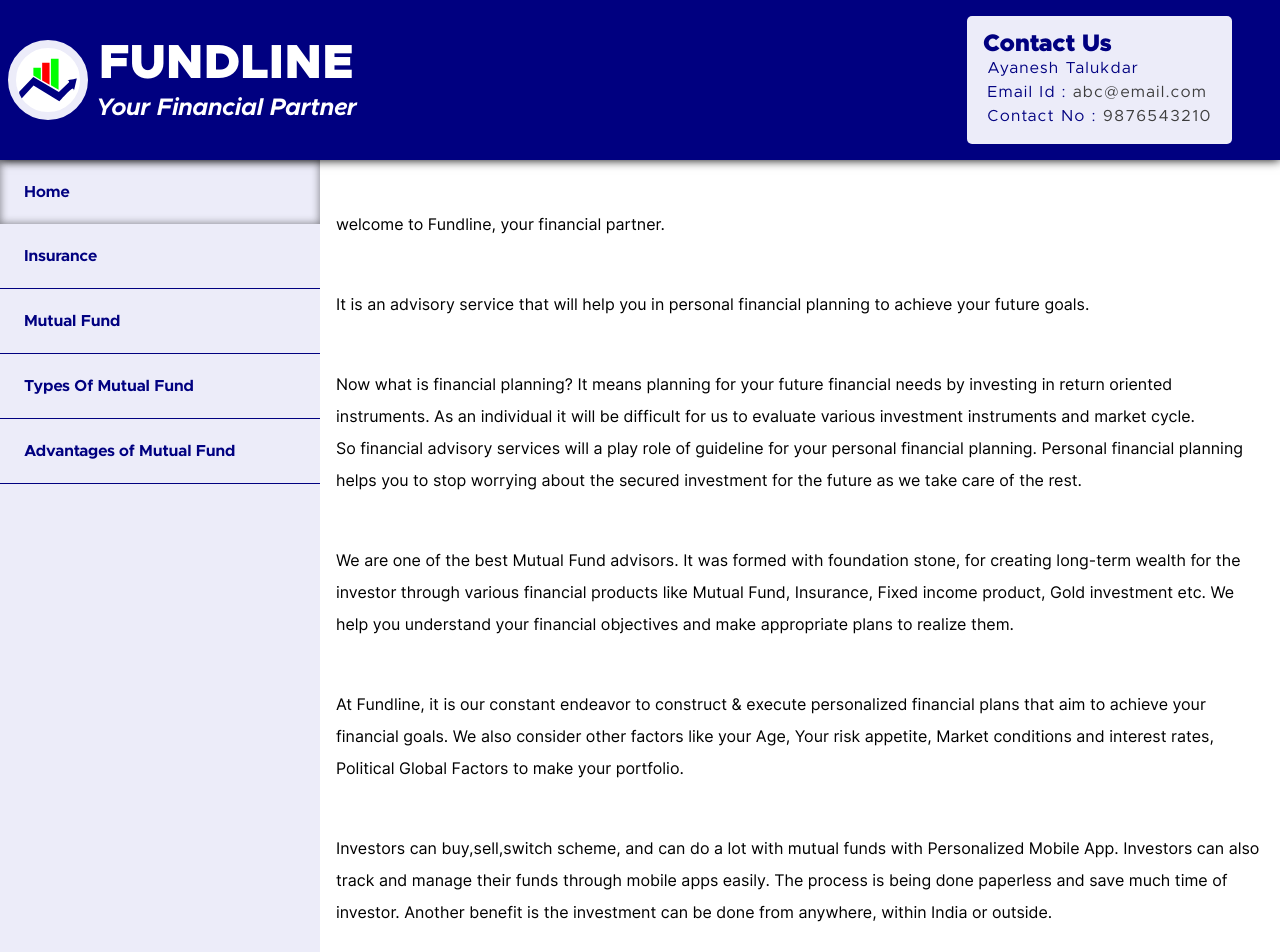
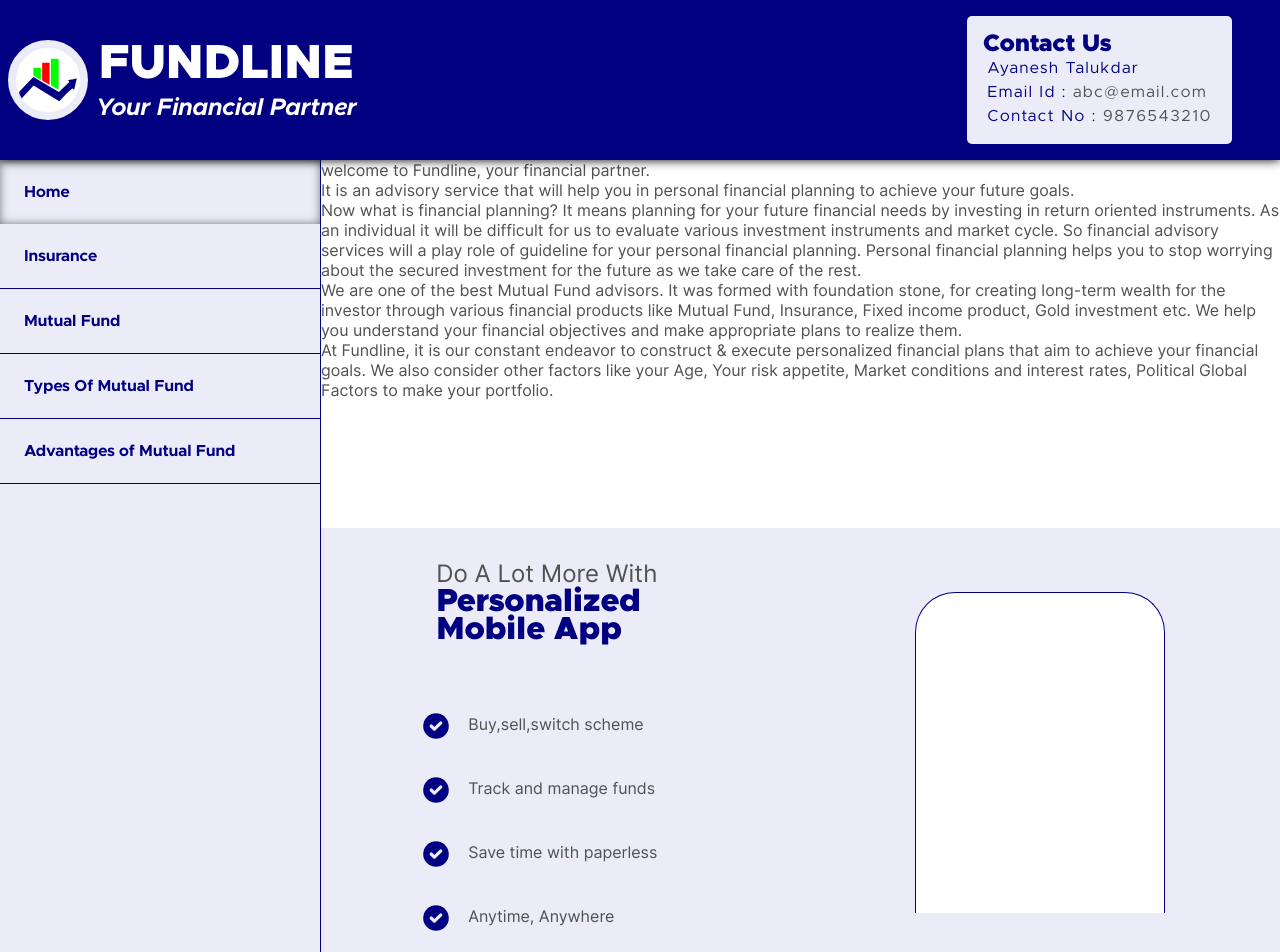
Before and after one commit to FUNDLINE/FUNDLINE-website, an Angular app: page /home in a window 1280 px wide. Shown: the top 952 px of the page. Built offline with nearby package versions, Linux system fonts and the light colour scheme.

Commit message:
app section added

```diff
--- a/src/app/app.component.css
+++ b/src/app/app.component.css
@@ -161,7 +161,7 @@
 
 
 
-@media (min-width: 800px) {
+@media (min-width: 900px) {
   .header-container {
     flex-direction: row;
     justify-content: space-between;
@@ -179,6 +179,7 @@
     height: auto;
     transform: none;
     flex: 0 0 20rem;
+    border-right: 1px solid var(--accent-900);
   }
 
   .nav-button {
--- a/src/app/app.component.html
+++ b/src/app/app.component.html
@@ -16,11 +16,11 @@
 
 <div class="body-container">
   <div class="nav-container" [ngClass]="{'nav-container-open':isNavOpen}">
-    <a routerLink="home" routerLinkActive="nav-active">Home</a>
-    <a routerLink="insurance" routerLinkActive="nav-active">Insurance</a>
-    <a routerLink="mutual-fund" routerLinkActive="nav-active">Mutual Fund</a>
-    <a routerLink="types-of-mutual-fund" routerLinkActive="nav-active">Types Of Mutual Fund</a>
-    <a routerLink="advantages-of-mutual-fund" routerLinkActive="nav-active">Advantages of Mutual Fund</a>
+    <a (click)="navOpenClose()" routerLink="home" routerLinkActive="nav-active">Home</a>
+    <a (click)="navOpenClose()" routerLink="insurance" routerLinkActive="nav-active">Insurance</a>
+    <a (click)="navOpenClose()" routerLink="mutual-fund" routerLinkActive="nav-active">Mutual Fund</a>
+    <a (click)="navOpenClose()" routerLink="types-of-mutual-fund" routerLinkActive="nav-active">Types Of Mutual Fund</a>
+    <a (click)="navOpenClose()" routerLink="advantages-of-mutual-fund" routerLinkActive="nav-active">Advantages of Mutual Fund</a>
   </div>
   <button class="nav-button"  (click)="navOpenClose()">
     <div class="nav-button-div" [ngClass]="{'rotate':isNavOpen}"></div>
--- a/src/app/home/home.component.css
+++ b/src/app/home/home.component.css
@@ -1,4 +1,66 @@
-p {
-    margin: 3rem 1rem;
-    line-height: 2rem;
+@import url(../../common.css);
+
+.app-container {
+    background-color: var(--accent-100);
+    margin : 8em 0em;
+    padding-bottom: 1rem;
 }
+
+        .app-text {
+            display: flex;
+            flex-direction: column;
+            width: 15.5rem;
+            margin-left: auto;
+            margin-right: auto;
+            line-height: 1.75em;
+        }
+
+                .app-subtitle {
+                    font-size: 1.5rem;
+                    margin-top: 2rem;
+                }
+
+                .app-title>* {
+                    font-size: 2rem;
+                    font-weight: 900;
+                    color: var(--accent-900);
+                }
+
+                .app-feature {
+                    margin-top: 3em;
+                    margin-left: 2rem;
+                    line-height: 4rem;
+                }
+
+                        .app-feature>li {
+                            position: relative;
+                            font-size: 1rem;
+                        }
+
+                        .app-feature >li::before {
+                            content: url(../../assets/tick.svg);
+                            height: 2rem;
+                            width: 2rem;
+                            position: absolute;
+                            left: -3rem;
+                            top: 0.75rem;
+                        }
+
+        .app-img {
+            height: 20rem;
+            width: 15.5rem;
+            margin-left: auto;
+            margin-right: auto;
+            background-color: var(--white);
+            border: 1px solid var(--accent-900);
+            border-bottom: none;
+            border-top-left-radius: 2.5rem;
+            border-top-right-radius: 2.5rem;
+            margin-top: 4rem;
+        }
+
+@media (min-width: 900px) {
+    .app-container {
+        display: flex;
+    }
+}
--- a/src/app/home/home.component.html
+++ b/src/app/home/home.component.html
@@ -11,16 +11,25 @@ help you understand your financial objectives and make appropriate plans to real
 financial goals. We also consider other factors like your Age, Your risk appetite, Market conditions and interest rates,
 Political Global Factors to make your portfolio.</p>
 
-<p>Investors can buy,sell,switch scheme, and can do a lot with mutual funds with Personalized Mobile App. Investors can
-also track and manage their funds through mobile apps easily. The process is being done paperless and save much time
-of investor. Another benefit is the investment can be done from anywhere, within India or outside.</p>
+<div class="app-container">
+    <div class="app-text">
+        <p class="app-subtitle">Do A Lot More With</p>
+        <div class="app-title">
+            <h3>Personalized</h3>
+            <h3>Mobile App</h3>
+        </div>
+        <ul class="app-feature">
+            <li>Buy,sell,switch scheme</li>
+            <li>Track and manage funds</li>
+            <li>Save time with paperless</li>
+            <li>Anytime, Anywhere</li>
+        </ul>
+    </div>
+    <div class="app-img"></div>
+</div>
 
 <p>Fundline offers life insurance plans that let you use your savings to generate income for your retirement or other needs.
 You can get a large life cover at a relatively low premium rate.All kind of insurance ( Life, Car, Health, Property etc)
 are available with us.</p>
 
 <p>Fundline also provides financial planning, Retirement solution, Fixed income investment.</p>
-
-<p>FUNDLINE&#39;S INSURANCE PARTNER</p>
-
-<p>FUNDLINE&#39;S MUTUAL FUND PARTNER</p>
--- a/src/common.css
+++ b/src/common.css
@@ -1,6 +1,9 @@
 * {
+    /*********
+      Colors
+    *********/
     --white: rgb(255, 255, 255);
-    --black: rgb(61, 61, 61);
+    --black: #515151;
 
     --logo-green: #00ff00;
     --logo-red : #ff0000;
@@ -16,9 +19,18 @@
     /* --accent-dark : #636300;
     --accent-light : #c7c794; */
 
+
+    /***********
+      Animation
+    ************/
     --nav-animation-duration : 300ms;
     --nav-animation: var(--nav-animation-duration) ease-in-out;
 
+
+    /**************
+      box-shadow
+    ***************/
     --shadow-standard : 0px 0px 10px 0px black;
     --shadow-light : 0px 0px 10px 0px var(--dark-grey);
-  }
+
+}
--- a/src/styles.css
+++ b/src/styles.css
@@ -1,5 +1,5 @@
 /* You can add global styles to this file, and also import other style files */
-
+@import url("./common.css");
 /*************Inter Font**************/
 @font-face {
   font-family: 'Inter';
@@ -77,7 +77,7 @@ body, h1, h2, h3 {
   font-family: 'Metropolis', sans-serif;
 }
 
-p {
+p, li {
   font-family: 'Inter', sans-serif;
 }
 
@@ -87,6 +87,7 @@ html, body {
   margin: 0;
   padding: 0;
   border: none;
+  color: var(--black);
 }
 
 a, a:hover, a:focus, a:active, a:visited {
@@ -102,3 +103,9 @@ h1,h2,h3 {
   font-size: 1rem;
   font-weight: normal;
 }
+
+ul, ol {
+  list-style-type: none;
+  margin: 0;
+  padding: 0;
+}
```
Also changed, not shown: src/assets/tick.svg (added).
